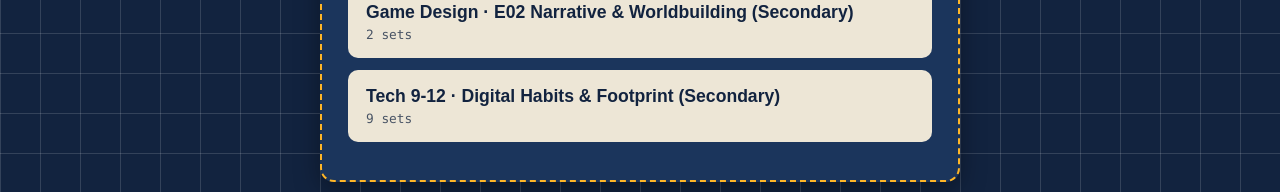
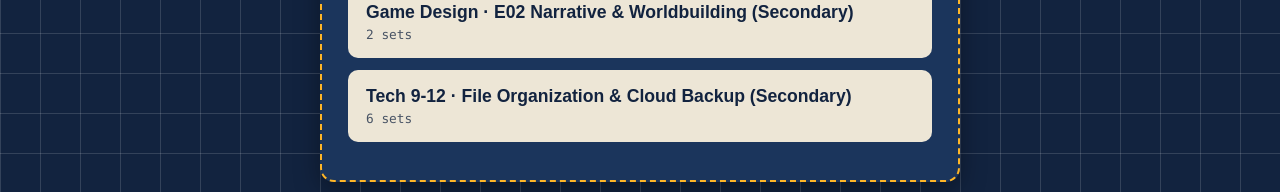
Before and after one commit to ariadnaroberson-collab/Tech-lab, a plain HTML site: page game-sequence-sort.html in a window 1280 px wide. Shown: the part 287-479 px from the top of the page. Drawn offline with Linux system fonts and the light colour scheme.

Commit message:
Update prompts and steps for file management tasks

```diff
--- a/game-sequence-sort.html
+++ b/game-sequence-sort.html
@@ -141,81 +141,55 @@ const CONFIG = {
       ]
     },
     "digital-habits-footprint": {
-      label: "Tech 9-12 · Digital Habits & Footprint (Secondary)",
+      label: "Tech 9-12 · File Organization & Cloud Backup (Secondary)",
       sets: [
-        { prompt: "Put these steps for backing up an important file to the cloud in the right order:",
+        { prompt: "Put the steps for naming a file in order:",
           steps: [
-            "Locate the file you want to back up.",
-            "Open your cloud storage app or website.",
-            "Upload or drag the file into a cloud folder.",
-            "Wait for the upload to finish syncing.",
-            "Check that the file appears from another device.",
-            "Keep the original file — don't delete it until the backup is confirmed."
+            "Right-click the file.",
+            "Click Rename.",
+            "Type the new name: Date - Subject - Type.",
+            "Press Enter to save the name.",
+            "Check that the new name is correct."
           ]},
-        { prompt: "Put these steps for transferring a file from your phone to your computer in the right order:",
+        { prompt: "Put the steps for organizing files into folders in order:",
           steps: [
-            "Connect your phone to the computer (cable, or the same cloud account).",
-            "Open the file manager or cloud app on the computer.",
-            "Locate the file on the phone's storage or shared cloud folder.",
-            "Copy or drag the file over to the computer.",
-            "Confirm the file opens correctly on the computer.",
-            "Safely disconnect the phone if you used a cable."
+            "Make a main folder for your subject.",
+            "Make a smaller folder inside it for one topic.",
+            "Move your file into the smaller folder.",
+            "Check the path: Main Folder > Subfolder > File.",
+            "Take a screenshot showing your folders are organized."
           ]},
-                { prompt: "Put the backup process in the correct order:",
+        { prompt: "Put the steps for backing up a file to the cloud in order:",
           steps: [
-            "Check how much storage space is available.",
-            "Select the files or folders you want to back up.",
-            "Choose a destination (cloud, external drive, another device).",
-            "Start the transfer or sync.",
-            "Verify the files actually arrived and open correctly."
+            "Find the file you want to back up.",
+            "Open your cloud storage app.",
+            "Upload the file to a cloud folder.",
+            "Wait for the upload to finish.",
+            "Check that the file shows up on another device."
           ]},
-        { prompt: "Put the steps for setting up cloud auto-sync in order:",
+        { prompt: "Put the steps for safely backing up a file in order:",
           steps: [
-            "Open your cloud storage app (e.g., OneDrive).",
-            "Sign in with your account.",
-            "Choose which folders should sync automatically.",
-            "Turn on auto-sync/backup.",
-            "Check the sync status to confirm it's running."
+            "Choose the file you want to back up.",
+            "Pick where to back it up (cloud, drive, etc.).",
+            "Start the backup.",
+            "Check that the file arrived and opens correctly.",
+            "Keep the original file until the backup is confirmed."
           ]},
-        { prompt: "Put these steps for renaming a file using the date-subject-type naming convention in the right order:",
+        { prompt: "Put the steps for checking that a file is saved in the cloud in order:",
           steps: [
-            "Take a screenshot of the file's original name (BEFORE).",
-            "Right-click the file and select Rename.",
-            "Type the new name using DATE-SUBJECT-TYPE order.",
-            "Press Enter to save the new name.",
-            "Take a screenshot showing the updated file name (AFTER)."
+            "Save the file in your cloud folder (like OneDrive).",
+            "Wait for the file to sync.",
+            "Find the file inside the cloud folder.",
+            "Look at the sync icon next to the file.",
+            "Take a screenshot showing the file name and sync icon."
           ]},
-        { prompt: "Put these steps for organizing a file into a clear folder hierarchy in the right order:",
+        { prompt: "Put the steps for moving a file from your phone to your computer in order:",
           steps: [
-            "Create a top-level folder for the subject or project.",
-            "Create a subfolder inside it for a more specific category.",
-            "Save or move the file into that subfolder.",
-            "Check that the file's location follows Folder > Subfolder > File.",
-            "Take a screenshot proving the structure is organized this way."
-          ]},
-        { prompt: "Put these steps for confirming a file is safely stored in the cloud (not just local) in the right order:",
-          steps: [
-            "Save the file inside your OneDrive folder.",
-            "Wait for OneDrive to finish syncing.",
-            "Locate the file inside the OneDrive folder.",
-            "Check the icon next to the file for the sync status indicator.",
-            "Take a screenshot showing the file name, location, and sync icon together."
-          ]},
-        { prompt: "Put these steps for deciding whether to post something online in the right order:",
-          steps: [
-            "Pause before posting — don't act on impulse.",
-            "Ask: would I be okay with a parent, teacher, or future employer seeing this?",
-            "Check whether the post includes anyone else without their consent.",
-            "Decide to post, edit, or delete based on those answers.",
-            "If you post, check who can see it (privacy settings)."
-          ]},
-        { prompt: "Put these steps for reporting cyberbullying in the right order:",
-          steps: [
-            "Do not respond to or share the harmful message.",
-            "Take a screenshot as evidence.",
-            "Tell a trusted adult (teacher, parent, or counselor).",
-            "Use the platform's report or block feature.",
-            "Follow up with the trusted adult to confirm it was handled."
+            "Connect your phone to the computer (cable or cloud account).",
+            "Open the file app on the computer.",
+            "Find the file on your phone or in the cloud folder.",
+            "Copy the file to the computer.",
+            "Check that the file opens correctly on the computer."
           ]}
       ]
     }
```
